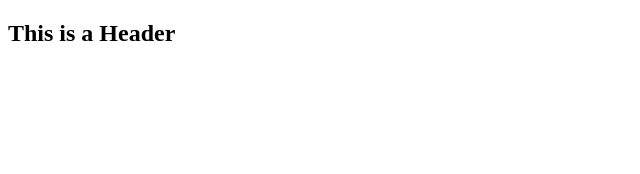
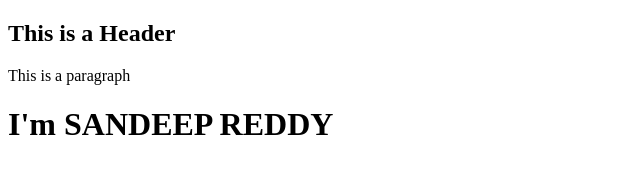
Before and after one commit to sandeepreddy06/Project-Web-development, a website: page index.html in a window 1280 px wide. Shown: the whole page, without its empty margins (0-640 px from the left). Drawn offline with Linux system fonts and the light colour scheme.

Commit message:
fourth commit

```diff
--- a/index.html
+++ b/index.html
@@ -3,5 +3,7 @@
     <head></head>
     <body>
         <h2>This is a Header</h2>
+        <p>This is a paragraph</p>
+        <h1>I'm SANDEEP REDDY</h1>
     </body>
 </html>
```
Also changed, not shown: package.json (added, +16 -0 lines), 2 other files.
